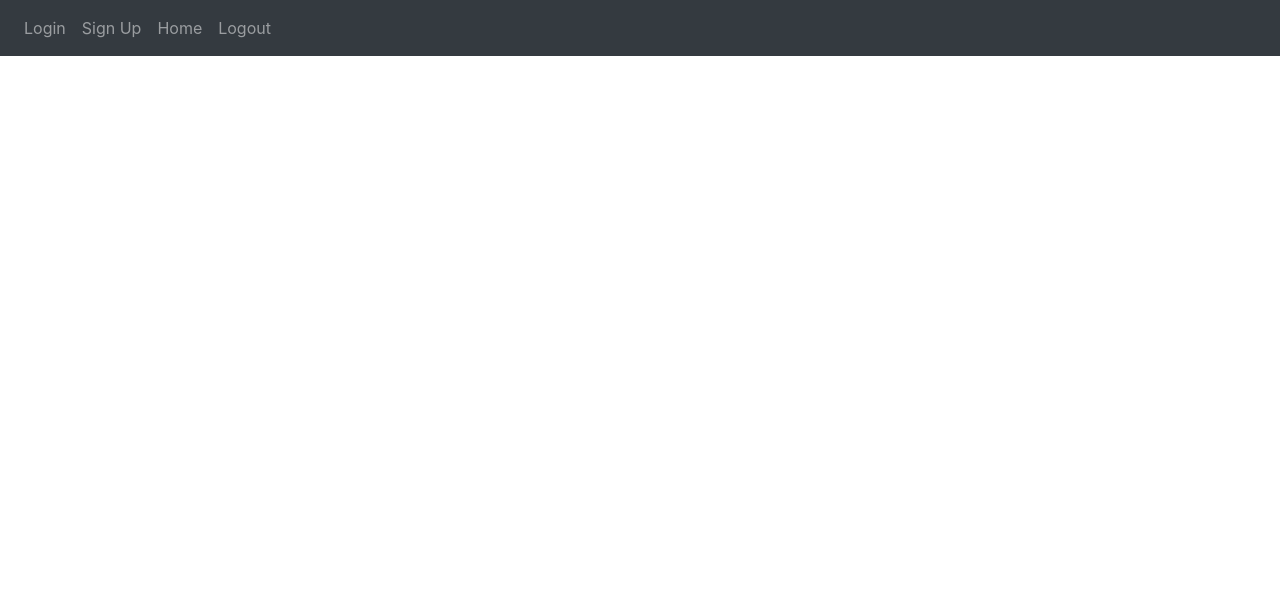
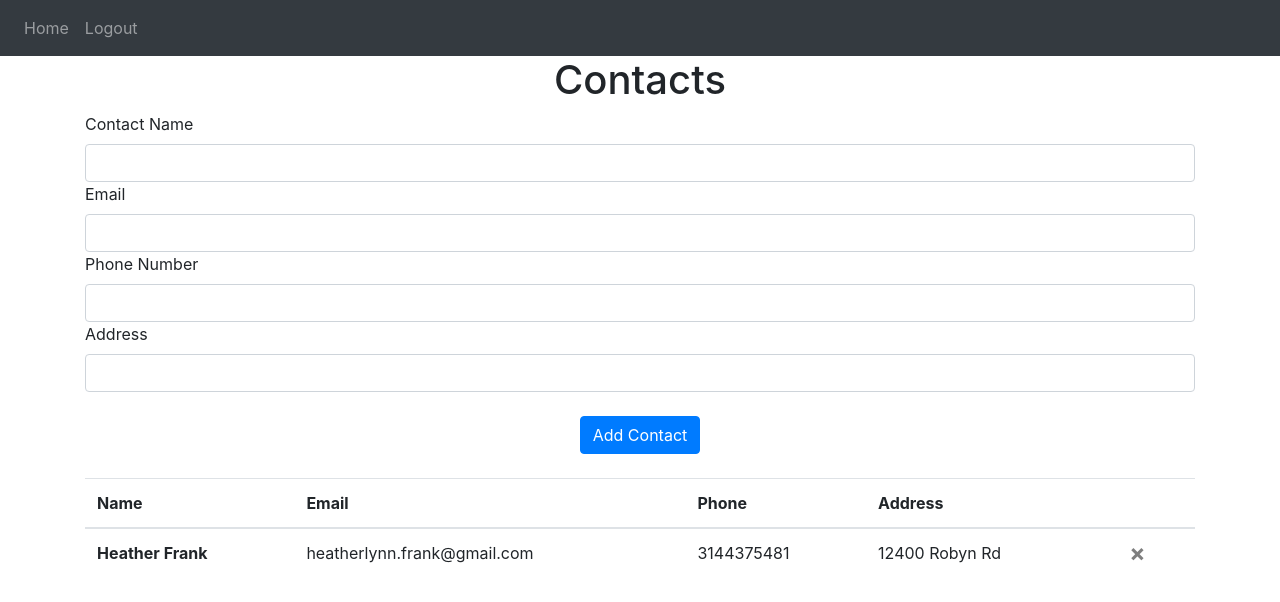
Before and after one commit to sjcswank/contact-list, a Flask app: page / in a window 1280 px wide. Shown: the top 602 px of the page. Run offline with Flask 3, Linux system fonts and the light colour scheme; a user stored in the database is signed in; some libraries are stand-ins or nearby versions.

Commit message:
Added delete contact

```diff
--- /dev/null
+++ b/website/static/index.js
@@ -0,0 +1,8 @@
+function deleteContact(contactId) {
+            fetch("/delete-contact", {
+            method: "POST",
+            body: JSON.stringify({ contactId: contactId}),
+            }).then((_res) => {
+            window.location.href = "/";
+            });
+}
--- a/website/templates/base.html
+++ b/website/templates/base.html
@@ -23,10 +23,13 @@
             </button>
             <div class="collapse navbar-collapse" id="navbar">
                 <div class="navbar-nav">
+                    {% if user.is_authenticated %}
+                    <a class="nav-item nav-link" id="home" href="/">Home</a>
+                    <a class="nav-item nav-link" id="logout" href="/logout">Logout</a>
+                    {% else %}
                     <a class="nav-item nav-link" id="login" href="/login">Login</a>
                     <a class="nav-item nav-link" id="signUp" href="/sign-up">Sign Up</a>
-                    <a class="nav-item nav-link" id="home" href="/">Home</a>
-                    <a class="nav-item nav-link" id="logout" href="/logout">Logout</a>
+                    {% endif %}
                 </div>
             </div>
         </nav>
@@ -72,8 +75,8 @@
           crossorigin="anonymous"
         ></script>
 
-<!--        <script type="text/javascript"-->
-<!--                src="{{url_for('static', filename='index.js') }}">-->
-<!--        </script>-->
+        <script type="text/javascript"
+                src="{{url_for('static', filename='index.js') }}">
+        </script>
     </body>
 </html>
--- /dev/null
+++ b/website/templates/home.html
@@ -0,0 +1,44 @@
+{% extends "base.html" %}
+{% block title %}Contacts{% endblock %}
+{% block content %}
+<h1 align="center">Contacts</h1>
+<form method="POST">
+    <label for="name">Contact Name</label>
+    <input name="name" id="name" class="form-control" />
+    <label for="email">Email</label>
+    <input type="email" name="email" id="email" class="form-control" />
+    <label for="phone">Phone Number</label>
+    <input type="tel" name="phone" id="phone" class="form-control" />
+    <label for="address">Address</label>
+    <input name="address" id="address" class="form-control" />
+    <br>
+    <div align="center">
+        <button type="submit" class="btn btn-primary">Add Contact</button>
+    </div>
+    <br>
+</form>
+<table class="table">
+  <thead>
+    <tr>
+      <th scope="col">Name</th>
+      <th scope="col">Email</th>
+      <th scope="col">Phone</th>
+      <th scope="col">Address</th>
+        <th scope="col"></th>
+        <th scope="col"></th>
+    </tr>
+  </thead>
+  <tbody>
+    {% for contact in user.contacts %}
+    <tr>
+        <th scope="row">{{ contact.name }}</th>
+        <td>{{ contact.email }}</td>
+        <td>{{ contact.phone }}</td>
+        <td>{{ contact.address }}</td>
+        <td><button type="button" class="close" onClick="deleteContact({{ contact.id }})">&times;</button>
+    </tr>
+    {% endfor %}
+  </tbody>
+</table>
+
+{% endblock %}
--- a/website/views.py
+++ b/website/views.py
@@ -1,8 +1,37 @@
-from flask import Blueprint, render_template
+import json
+
+from flask import Blueprint, render_template, request, jsonify
+from flask_login import login_required, current_user
+from .models import Contact
+from . import db
 
 views = Blueprint('views', __name__)
 
 
-@views.route('/')
+@views.route('/', methods=['GET', 'POST'])
+@login_required
 def home():
-    return render_template('base.html')
+    if request.method == 'POST':
+        name = request.form.get('name')
+        email = request.form.get('email')
+        phone = request.form.get('phone')
+        address = request.form.get('address')
+
+        new_contact = Contact(name=name, email=email, phone=phone, address=address, user_id=current_user.id)
+        db.session.add(new_contact)
+        db.session.commit()
+
+    return render_template('home.html', user=current_user)
+
+
+@views.route('/delete-contact', methods=['POST'])
+def delete_contact():
+    data = json.loads(request.data)
+    contact_id = data['contactId']
+    contact = Contact.query.get(contact_id)
+
+    if contact:
+        if contact.user_id == current_user.id:
+            db.session.delete(contact)
+            db.session.commit()
+    return jsonify({})
```
Also changed, not shown: website/auth.py (+4 -4 lines), instance/database.db.
